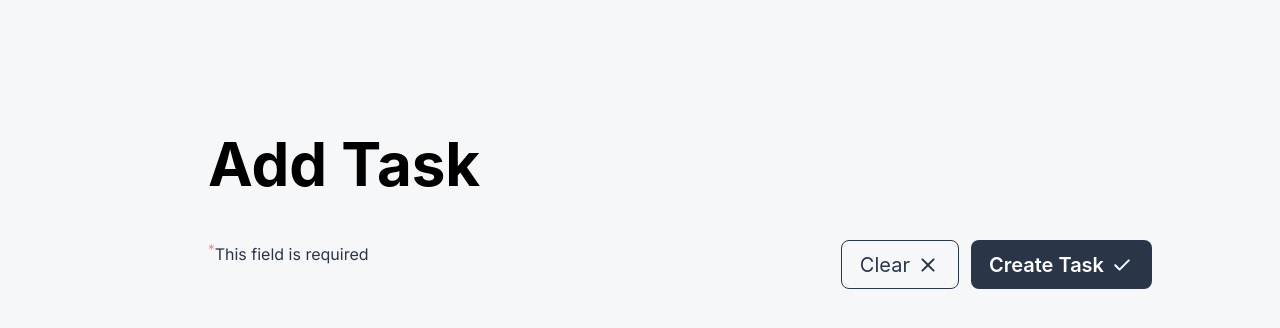
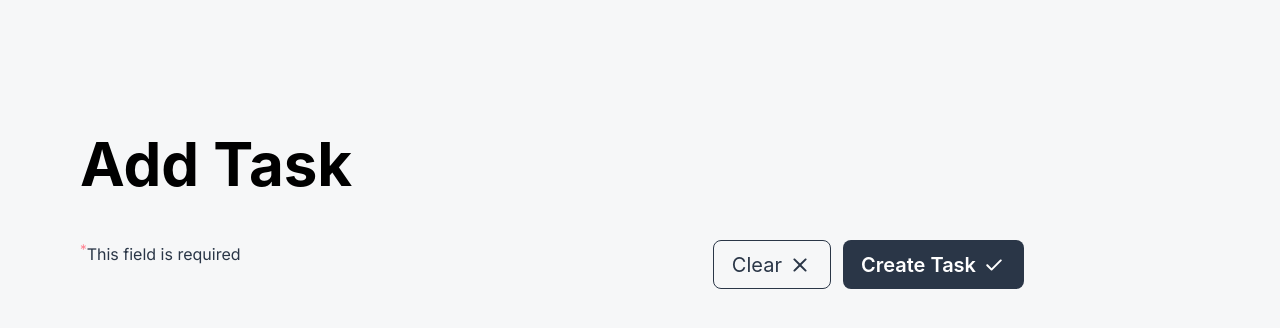
Before and after one commit to IcksDeh/Join, a plain HTML site: page add_task.html in a window 1280 px wide. Drawn offline with Linux system fonts and the light colour scheme.

Commit message:
moved sidebar to left edge

```diff
--- a/styles.css
+++ b/styles.css
@@ -1,7 +1,7 @@
 body{
     margin: 0px;
     display: flex;
-    justify-content: center;
+    justify-content: start;
     background-color: rgb(246, 247, 248);
     font-family: "Inter", sans-serif;
 }
```
Also changed, not shown: summary.html (+1 -1 lines).
